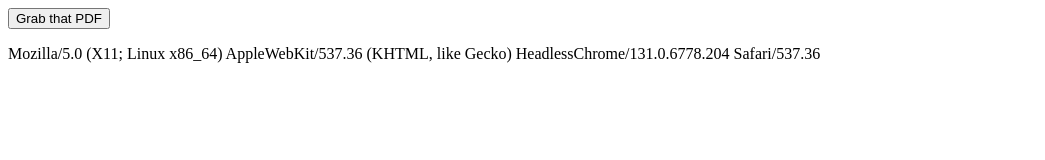
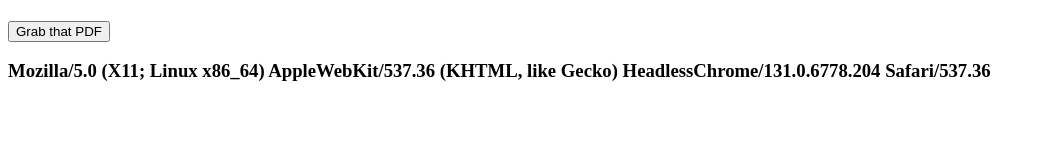
Before and after one commit to mrpeel/PDF-SaveAs, a plain HTML site: page index.html in a window 1280 px wide. Shown: the whole page, without its empty margins (0-1045 px from the left). Drawn offline with Linux system fonts and the light colour scheme.

Commit message:
Increases text size

```diff
--- a/index.html
+++ b/index.html
@@ -7,9 +7,9 @@
 
 <body>
 
-	<button id="testDownload">Grab that PDF</button>
+	<h3><button id="testDownload">Grab that PDF</button>
 	<p>
-	<div id="UAString"></div>
+	<div id="UAString"></div></h3>
 
     <script src="FileSaver.min.js"></script>
 	<script>
```
